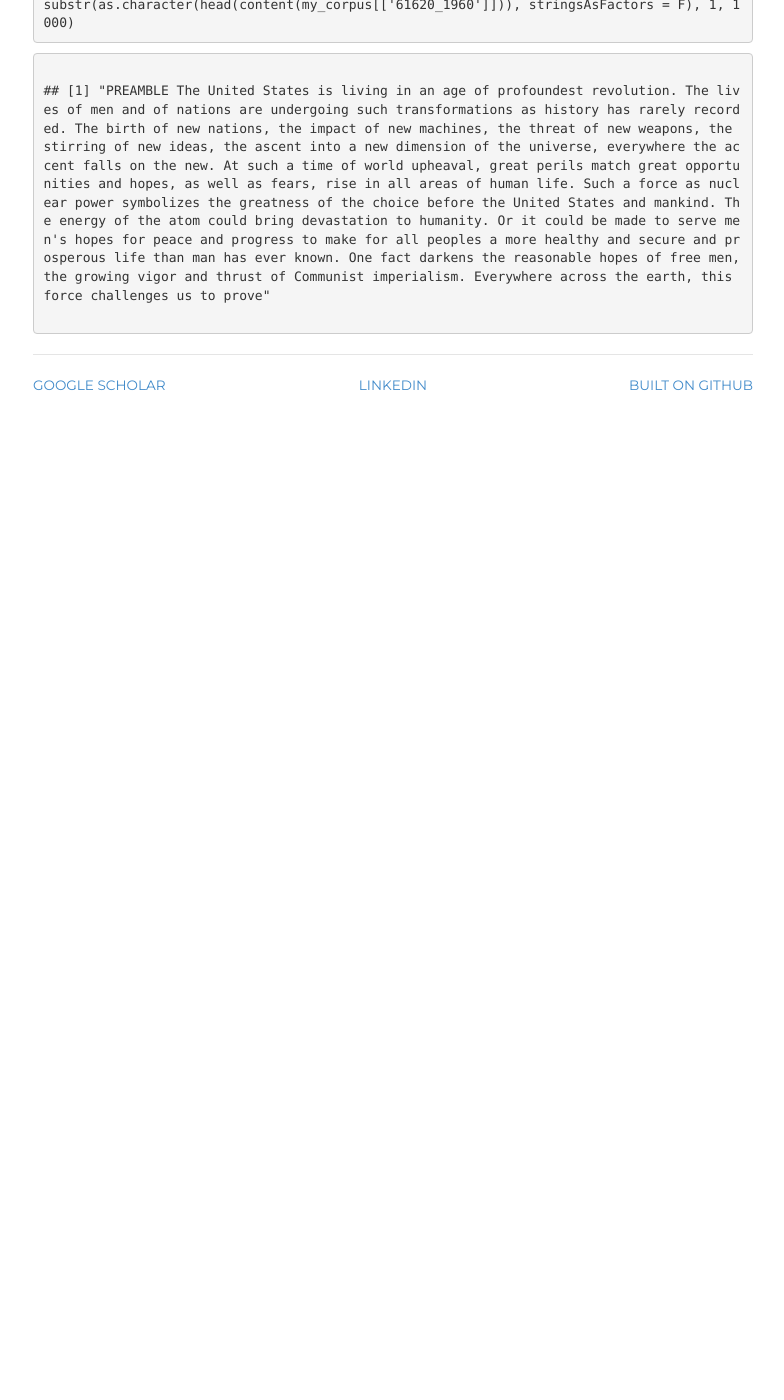
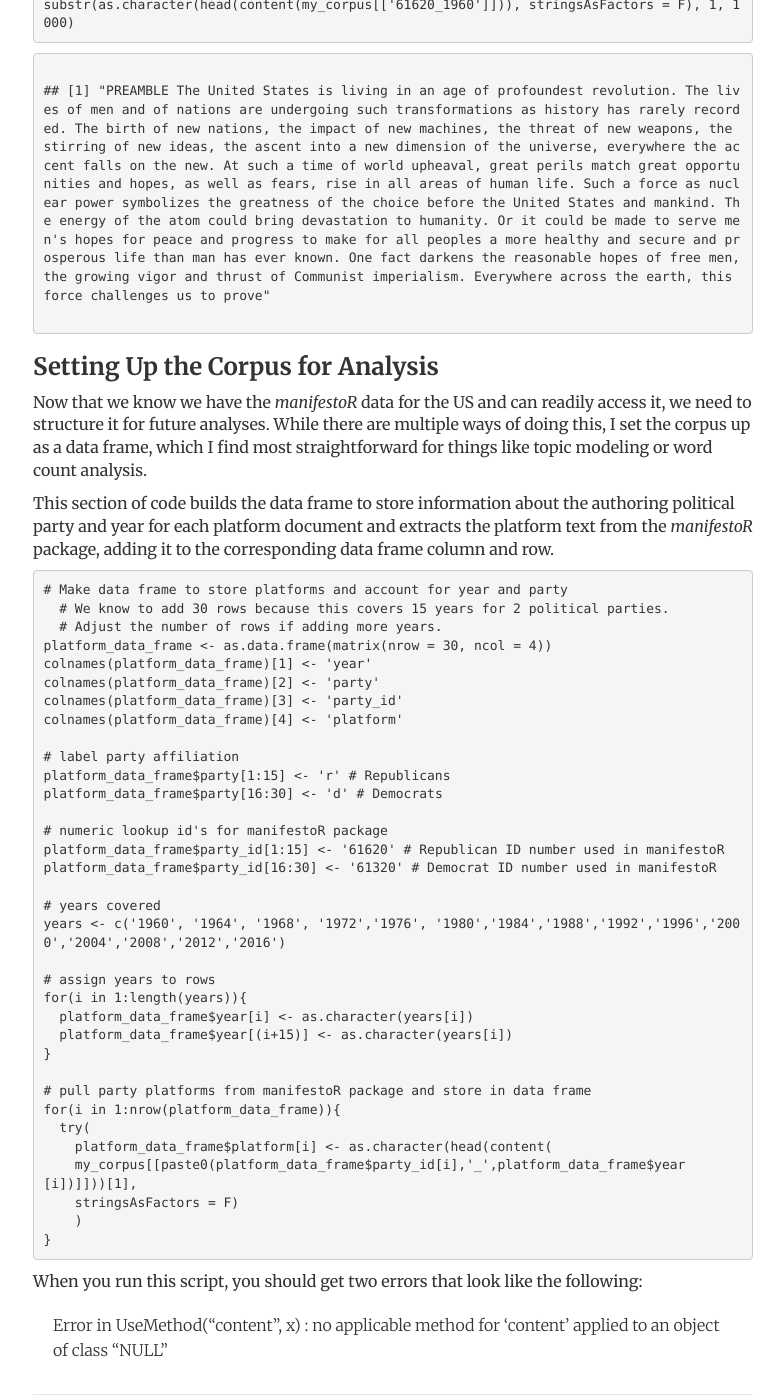
Before and after one commit to joshuarbruce/joshuarbruce.github.io, a Jekyll site: the page built from _posts/2018-09-01-getting-party-platforms.md, in a window 1280 px wide and 1400 px high, scrolled down 1613 px. Shown: the whole window, without its empty margins (247-1031 px from the left). Built offline with Jekyll 4.4.1, drawn with Linux system fonts in a browser that asks for light colours; nearby versions of some CDN libraries; before the commit the page ends 2060 px from its top, so only the background shows below that.

Commit message:
Update 2018-09-01-getting-party-platforms.md

````diff
--- a/_posts/2018-09-01-getting-party-platforms.md
+++ b/_posts/2018-09-01-getting-party-platforms.md
@@ -67,3 +67,51 @@
 ## [1] "PREAMBLE The United States is living in an age of profoundest revolution. The lives of men and of nations are undergoing such transformations as history has rarely recorded. The birth of new nations, the impact of new machines, the threat of new weapons, the stirring of new ideas, the ascent into a new dimension of the universe, everywhere the accent falls on the new. At such a time of world upheaval, great perils match great opportunities and hopes, as well as fears, rise in all areas of human life. Such a force as nuclear power symbolizes the greatness of the choice before the United States and mankind. The energy of the atom could bring devastation to humanity. Or it could be made to serve men's hopes for peace and progress to make for all peoples a more healthy and secure and prosperous life than man has ever known. One fact darkens the reasonable hopes of free men, the growing vigor and thrust of Communist imperialism. Everywhere across the earth, this force challenges us to prove"
 </code>
 </pre>
+
+### Setting Up the Corpus for Analysis
+
+Now that we know we have the *manifestoR* data for the US and can readily access it, we need to structure it for future analyses. While there are multiple ways of doing this, I set the corpus up as a data frame, which I find most straightforward for things like topic modeling or word count analysis.
+
+This section of code builds the data frame to store information about the authoring political party and year for each platform document and extracts the platform text from the *manifestoR* package, adding it to the corresponding data frame column and row.
+
+```r
+# Make data frame to store platforms and account for year and party
+  # We know to add 30 rows because this covers 15 years for 2 political parties.
+  # Adjust the number of rows if adding more years.
+platform_data_frame <- as.data.frame(matrix(nrow = 30, ncol = 4))
+colnames(platform_data_frame)[1] <- 'year'
+colnames(platform_data_frame)[2] <- 'party'
+colnames(platform_data_frame)[3] <- 'party_id'
+colnames(platform_data_frame)[4] <- 'platform'
+
+# label party affiliation
+platform_data_frame$party[1:15] <- 'r' # Republicans
+platform_data_frame$party[16:30] <- 'd' # Democrats
+
+# numeric lookup id's for manifestoR package
+platform_data_frame$party_id[1:15] <- '61620' # Republican ID number used in manifestoR
+platform_data_frame$party_id[16:30] <- '61320' # Democrat ID number used in manifestoR
+
+# years covered
+years <- c('1960', '1964', '1968', '1972','1976', '1980','1984','1988','1992','1996','2000','2004','2008','2012','2016')
+
+# assign years to rows
+for(i in 1:length(years)){
+  platform_data_frame$year[i] <- as.character(years[i])
+  platform_data_frame$year[(i+15)] <- as.character(years[i])
+}
+
+# pull party platforms from manifestoR package and store in data frame
+for(i in 1:nrow(platform_data_frame)){
+  try(
+    platform_data_frame$platform[i] <- as.character(head(content(
+    my_corpus[[paste0(platform_data_frame$party_id[i],'_',platform_data_frame$year[i])]]))[1],
+    stringsAsFactors = F)
+    )
+}
+```
+
+When you run this script, you should get two errors that look like the following:
+
+> Error in UseMethod("content", x) :
+  no applicable method for 'content' applied to an object of class "NULL"
````
